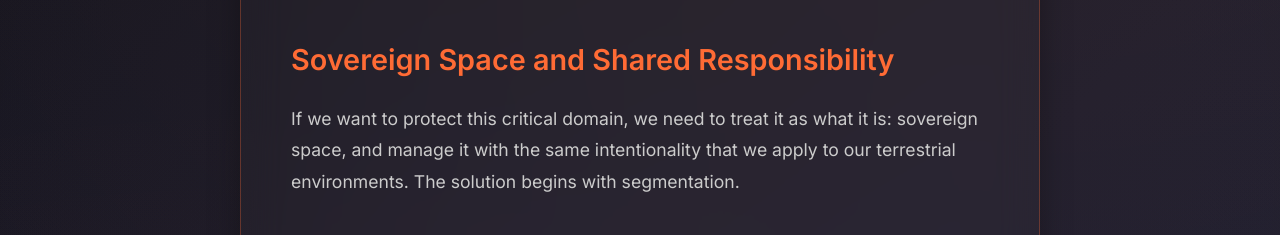
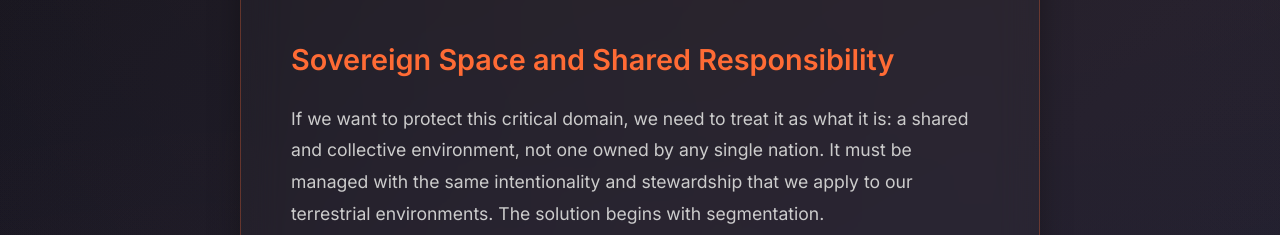
Before and after one commit to seethe529/portfolio-website, a plain HTML site: page blog/posts/case-for-orbital-zoning.html in a window 1280 px wide. Shown: the part 1362-1597 px from the top of the page. Drawn offline with Linux system fonts and the light colour scheme.

Commit message:
Replace sovereign space with shared environment phrasing

```diff
--- a/blog/posts/case-for-orbital-zoning.html
+++ b/blog/posts/case-for-orbital-zoning.html
@@ -297,7 +297,7 @@
 
                     <h2>Sovereign Space and Shared Responsibility</h2>
 
-                    <p>If we want to protect this critical domain, we need to treat it as what it is: sovereign space, and manage it with the same intentionality that we apply to our terrestrial environments. The solution begins with segmentation.</p>
+                    <p>If we want to protect this critical domain, we need to treat it as what it is: a shared and collective environment, not one owned by any single nation. It must be managed with the same intentionality and stewardship that we apply to our terrestrial environments. The solution begins with segmentation.</p>
 
                     <div class="section-divider">⸻</div>
 
```
